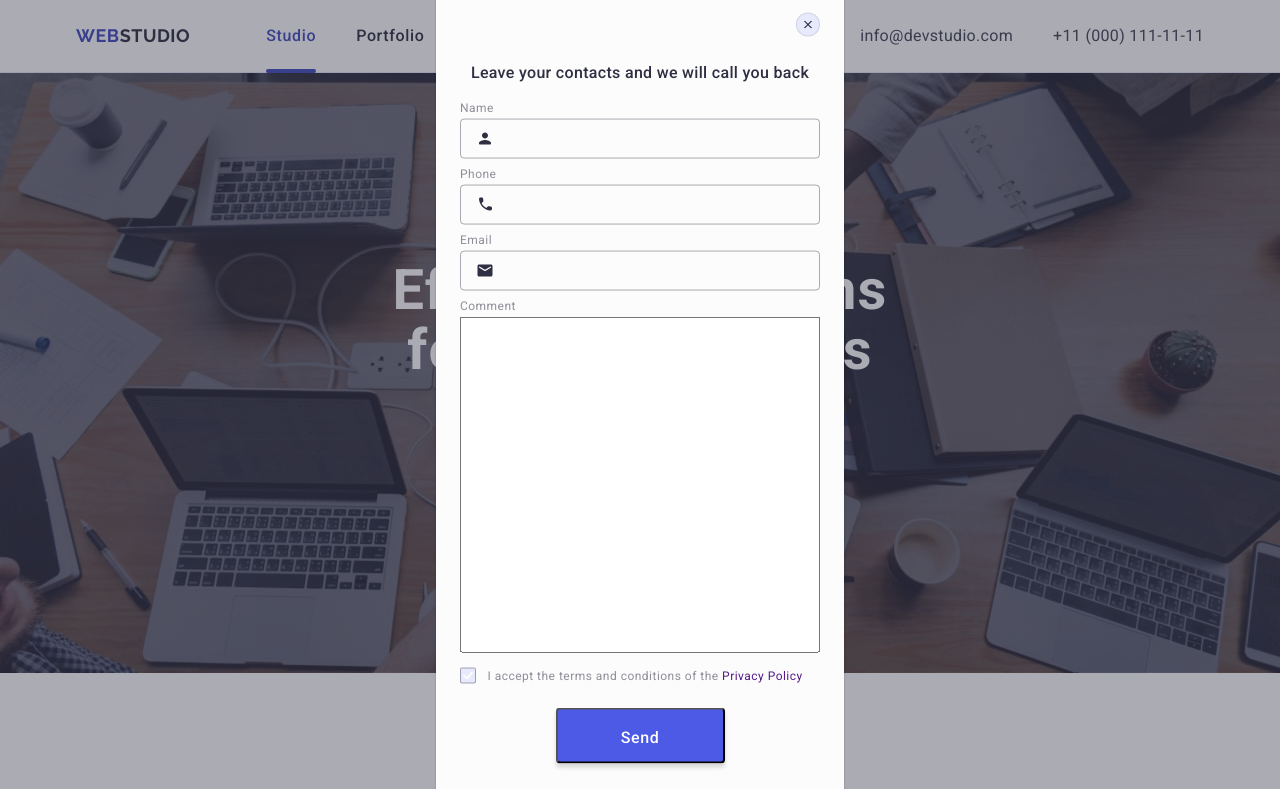
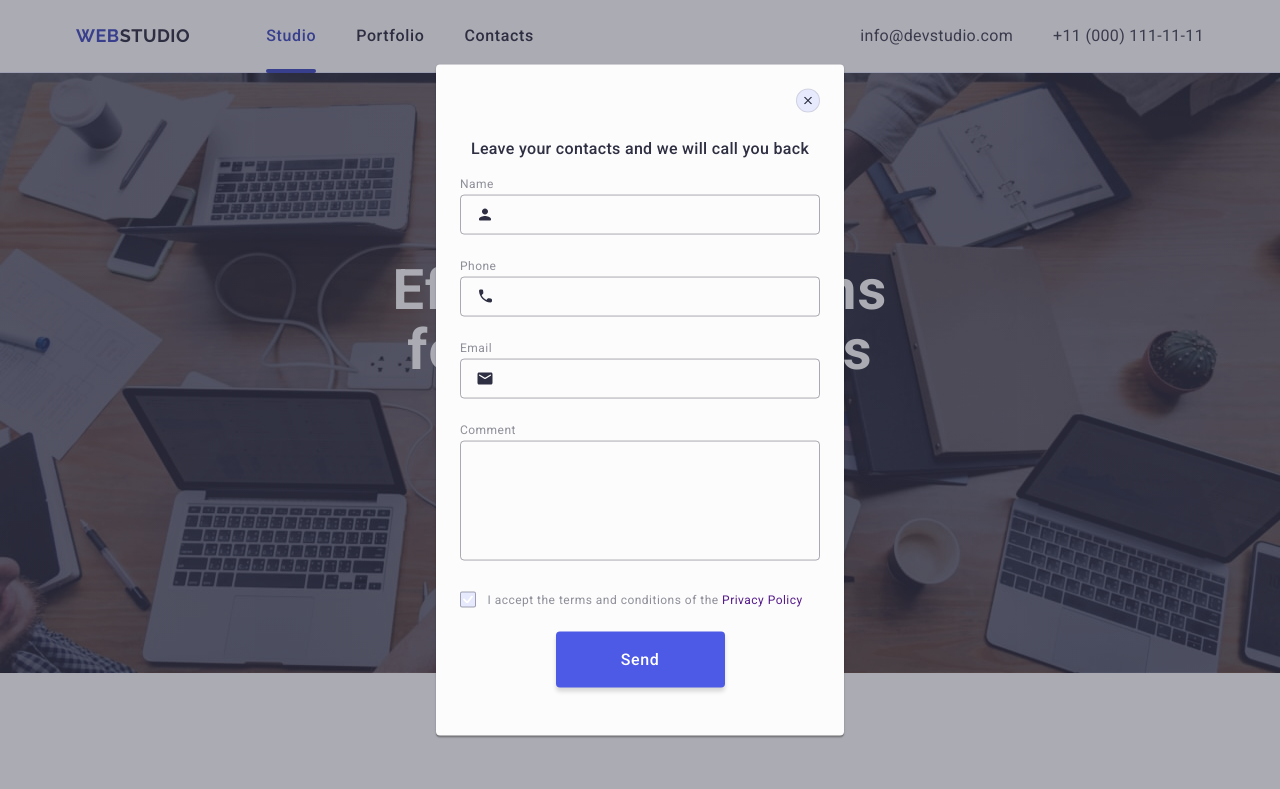
Before and after one commit to MaryanaRashkevych/goit-markup-hw-05, a plain HTML site: page index.html in a window 1280 px wide. Shown: the top 789 px of the page. Drawn offline with nearby package versions, Linux system fonts and the light colour scheme.

```diff
--- a/css/styles.css
+++ b/css/styles.css
@@ -537,18 +537,20 @@ img {
 
 .modal-comment {
   width: 360px;
-  height: 336px;
+  height: 120px;
   color: rgba(46, 47, 66, 0.4);
   font-size: 12px;
   font-weight: 400;
   line-height: 1.17;
   letter-spacing: 0.04em;
   /*height: 336px;*/
-  padding-left: 16px;
-  padding-top: 8px;
+  padding: 8px 16px;
   align-items: top;
   resize: none;
+  border: 1px solid rgba(46, 47, 66, 0.4);
+  border-radius: 4px;
   outline: 0px solid transparent;
+  background-color: transparent;
   transition: border-color 250ms cubic-bezier(0.4, 0, 0.2, 1);
 }
 .modal-comment::placeholder {
@@ -557,7 +559,9 @@ img {
 .modal-comment:focus {
   border-color: #4d5ae5;
 }
-
+.modal-field {
+  margin-bottom: 24px;
+}
 .review-form-own-checkbox {
   display: inline-flex;
   width: 16px;
@@ -565,7 +569,7 @@ img {
   border-radius: 2px;
   background-color: #e7e9fc;
   border: 1px solid rgba(46, 47, 66, 0.4);
-  background-color: 250ms cubic-bezier(0.4, 0, 0.2, 1),
+  transition: background-color 250ms cubic-bezier(0.4, 0, 0.2, 1),
     border 250ms cubic-bezier(0.4, 0, 0.2, 1),
     fill 250ms cubic-bezier(0.4, 0, 0.2, 1);
   justify-content: center;
@@ -576,7 +580,8 @@ img {
 .review-form-checkbox:checked
   + .review-form-checkbox-label
   > .review-form-own-checkbox {
-  fill: #404bbf;
+  background-color: #404bbf;
+  fill: #f4f4fd;
   border: none;
 }
 .review-form-checkbox:focus
@@ -602,6 +607,9 @@ img {
   line-height: 1.17;
   letter-spacing: 0.04em;
 }
+.police-reference {
+  color: #4d5ae5;
+}
 .review-form-submit-btn {
   display: block;
   min-width: 169px;
@@ -613,13 +621,14 @@ img {
   background-color: #4d5ae5;
   box-shadow: 0px 4px 4px 0px rgba(0, 0, 0, 0.15);
   margin: 24px auto;
+  border: none;
   color: #ffffff;
   text-align: center;
-  font-family: Roboto;
+  font-family: 'Roboto', sans-serif;
   font-size: 16px;
   font-weight: 500;
   line-height: 1.5;
   letter-spacing: 0.04em;
   cursor: pointer;
-  background-color: 250ms cubic-bezier(0.4, 0, 0.2, 1);
+  transition: background-color 250ms cubic-bezier(0.4, 0, 0.2, 1);
 }
--- a/index.html
+++ b/index.html
@@ -415,7 +415,8 @@
                                 <use href="./images/icons.svg#icon-checkbox"></use>
                             </svg>
                         </span>
-                        I accept the terms and conditions of the <a href=""> Privacy Policy</a>
+                        I accept the terms and conditions of the <a href="" class="policy-reference">Privacy Policy
+                        </a>
                     </label>
                 </div>
                 <button class=" review-form-submit-btn" type="submit">Send</button>
```
